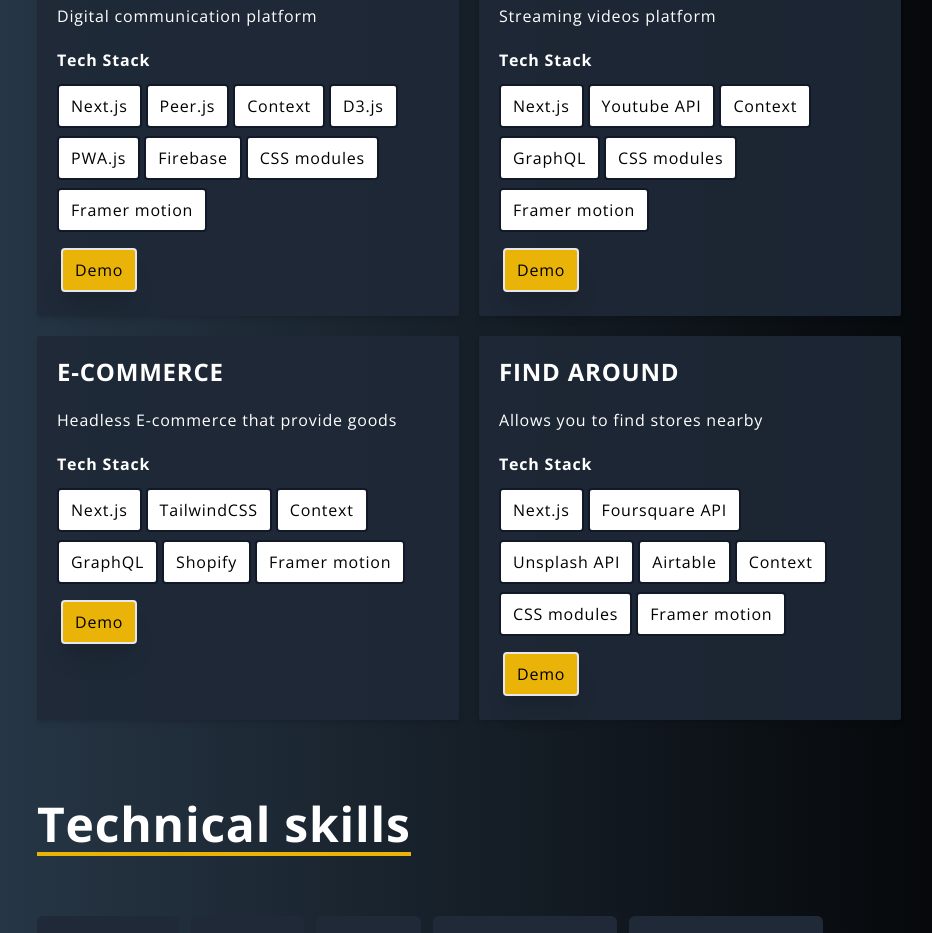
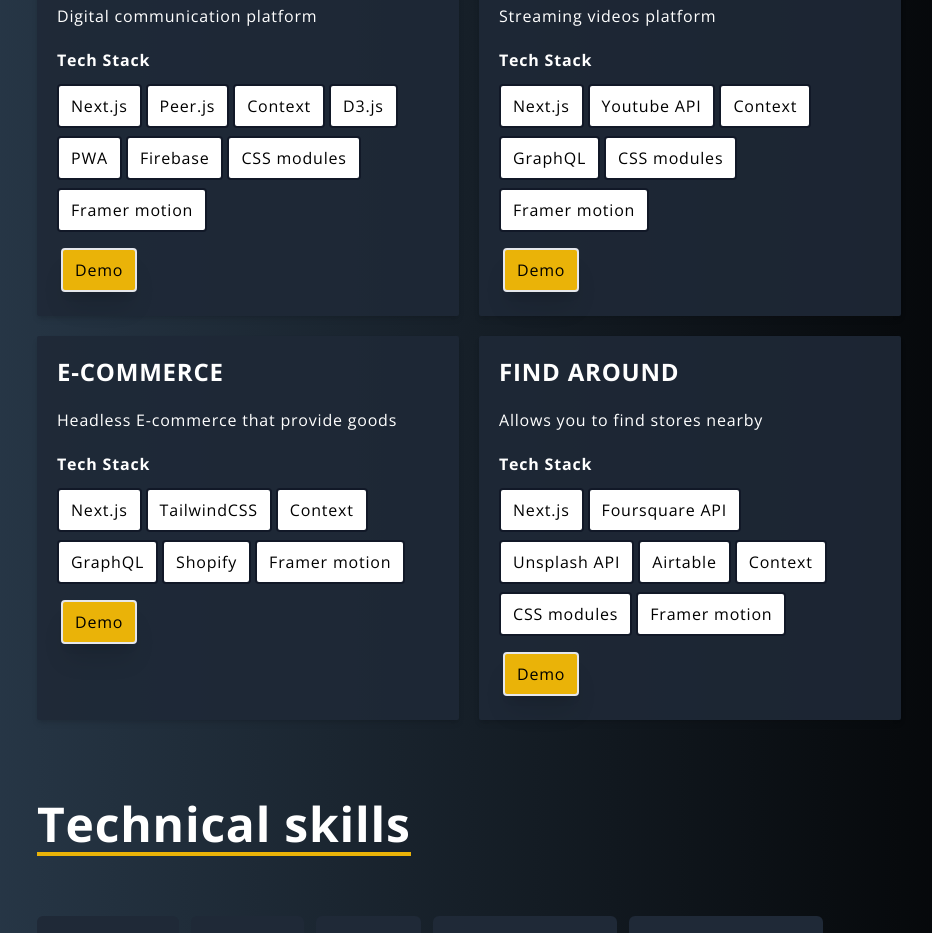
Before and after one commit to Walidhamdidev/Next.js_portfolio, a Next.js app: page / in a window 1280 px wide. Shown: the part 1060-1993 px from the top of the page, without its empty margins (171-1103 px from the left). Built offline with nearby package versions, Linux system fonts and the light colour scheme.

Commit message:
modify tech stack of the new tunisia project

```diff
--- a/components/Projects.js
+++ b/components/Projects.js
@@ -11,7 +11,7 @@ const Projects = () => {
         { title: "Peer.js" },
         { title: "Context" },
         { title: "D3.js" },
-        { title: "PWA.js" },
+        { title: "PWA" },
         { title: "Firebase" },
         { title: "CSS modules" },
         { title: "Framer  motion" },
```
